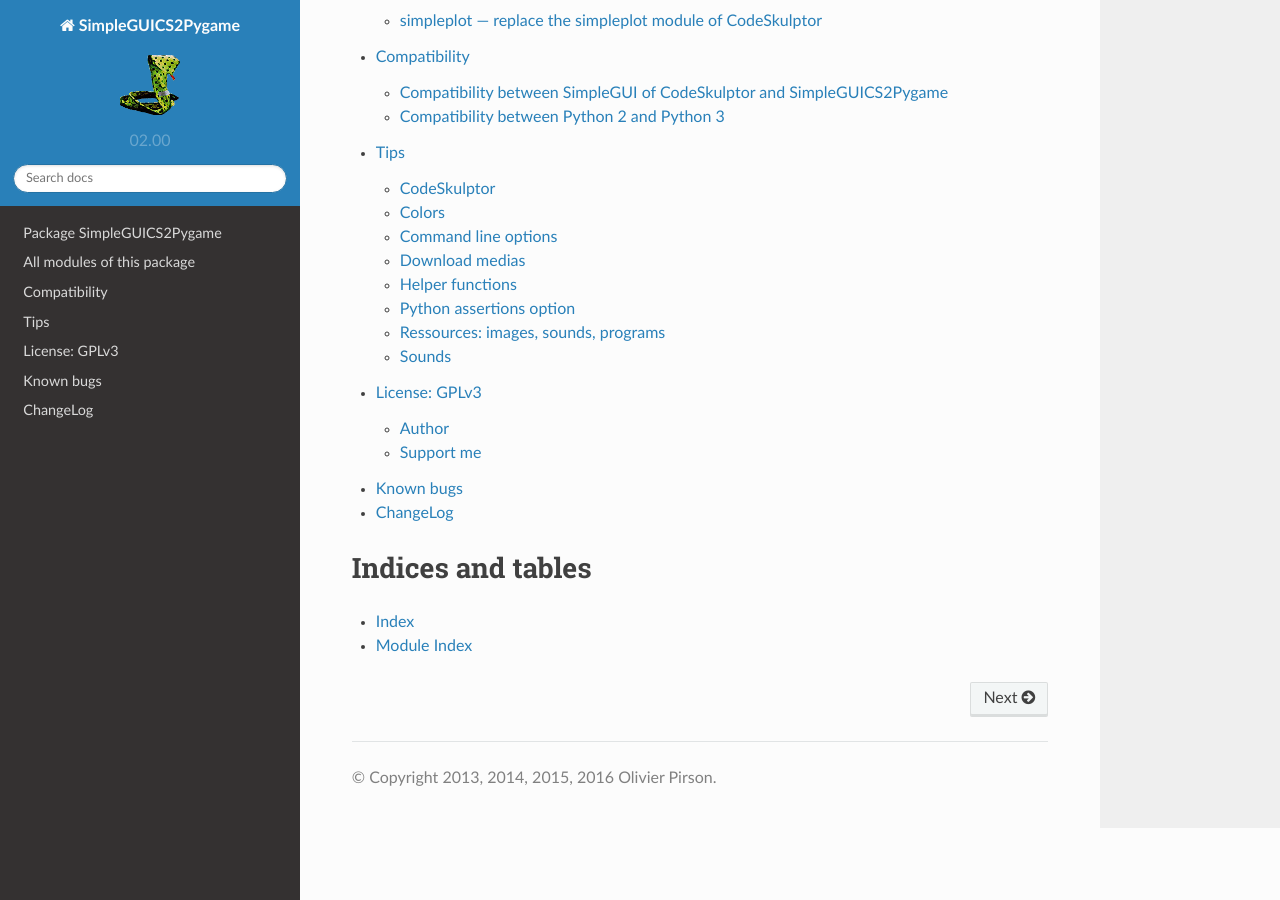
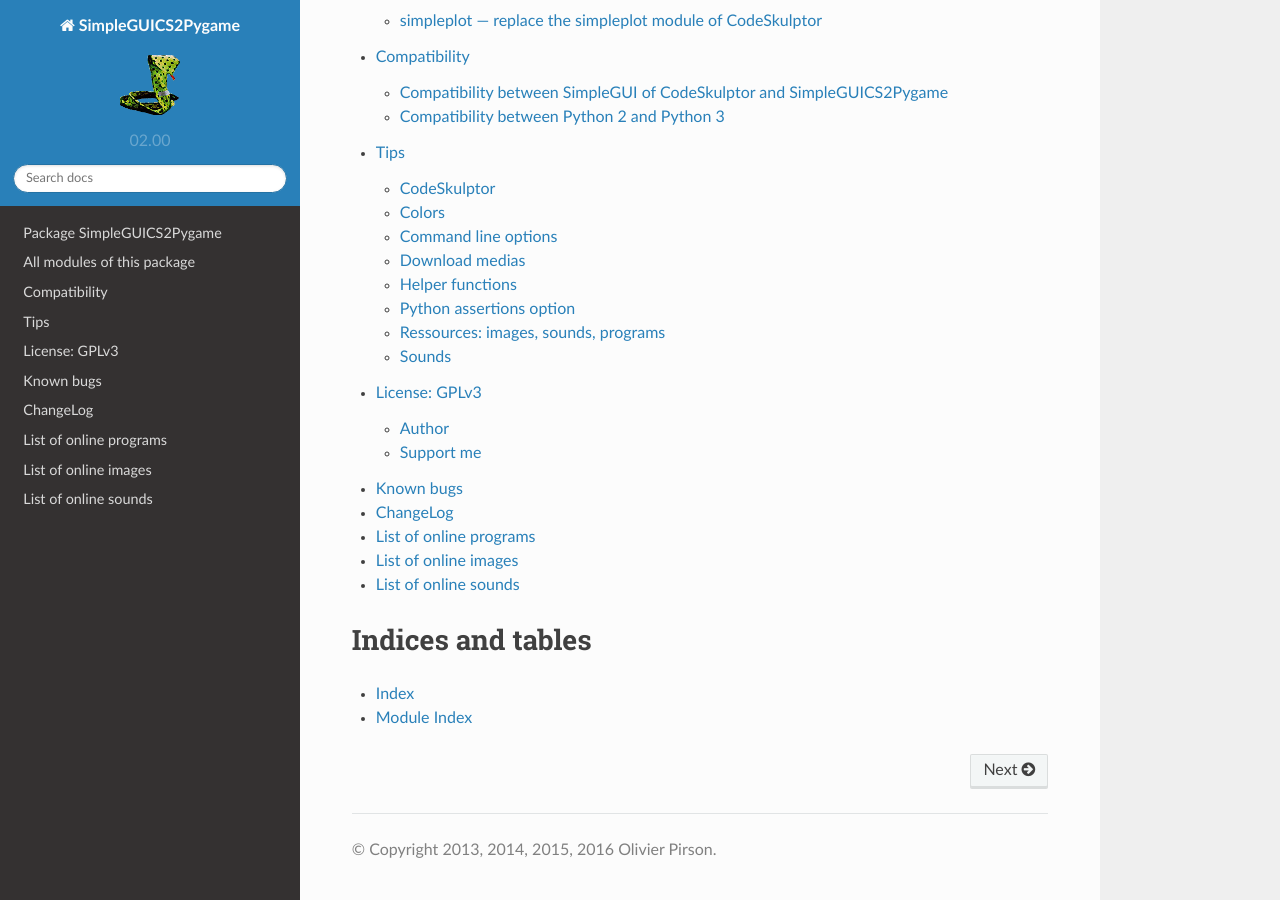
Before and after one commit to rhul-compsoc/SimpleGUICS2Pygame, a Sphinx documentation site: the page built from Sphinx/index.rst, in a window 1280 px wide and 900 px high, scrolled down 3930 px. Built offline with Sphinx 7.4.7 and the Read the Docs theme 2.0.0, drawn with Linux system fonts in a browser that asks for light colours.

Commit message:
Added link to program, image and sound links in menu of documentation.

```diff
--- a/Sphinx/index.rst
+++ b/Sphinx/index.rst
@@ -212,6 +212,10 @@
 
    ChangeLog
 
+   List of online programs <http://simpleguics2pygame.readthedocs.org/en/latest/_static/links/prog_links.html>
+   List of online images <http://simpleguics2pygame.readthedocs.org/en/latest/_static/links/img_links.html>
+   List of online sounds <http://simpleguics2pygame.readthedocs.org/en/latest/_static/links/snd_links.html>
+
 
 
 Indices and tables
```
